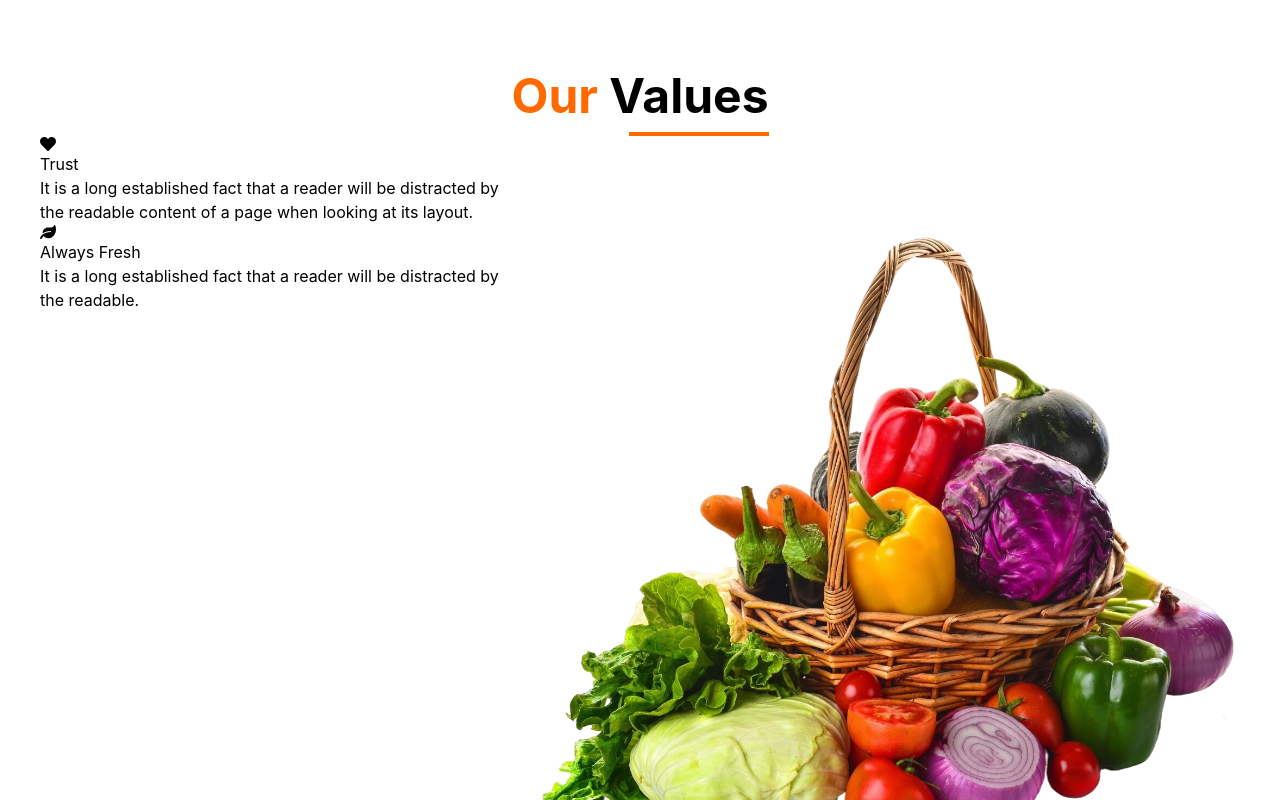
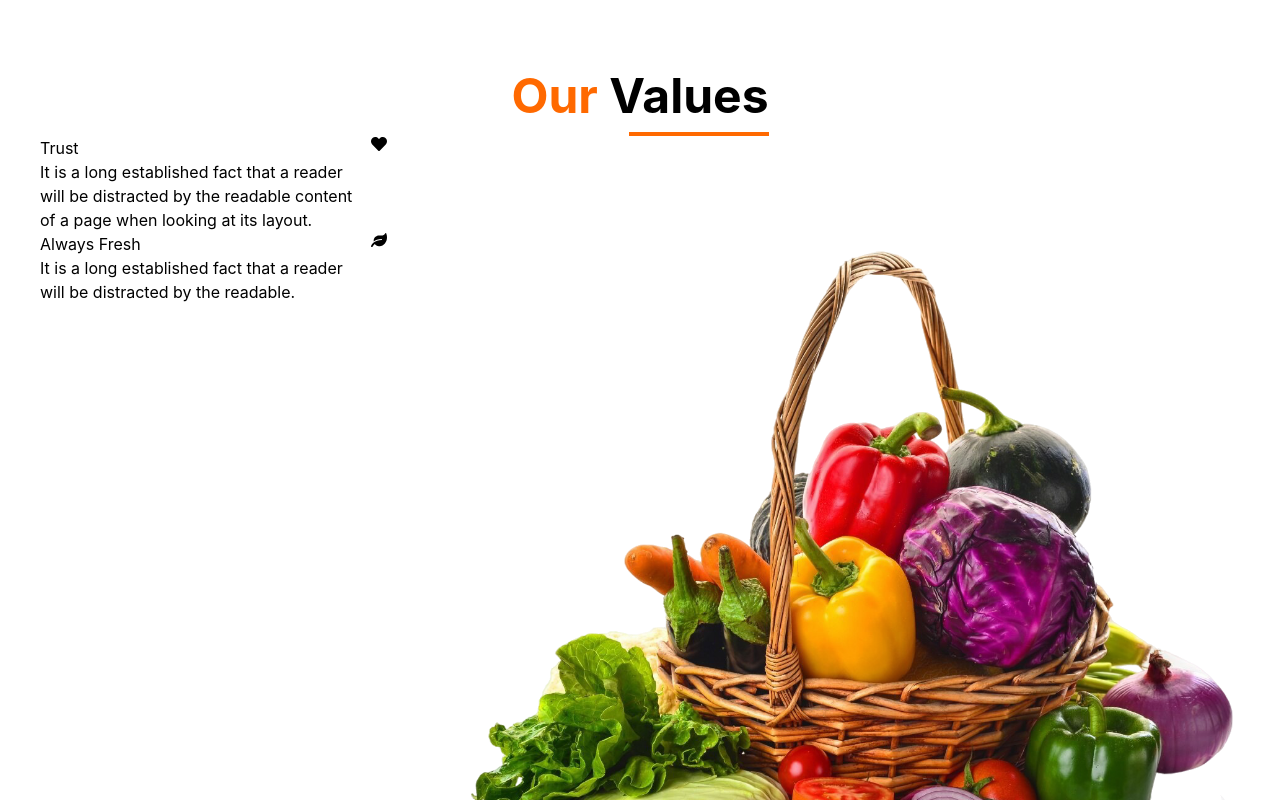
Before and after one commit to Nabeela-Kanwal/Grocery-store-react, a React (Vite) app: page / in a window 1280 px wide. Shown: the part 1600-2400 px from the top of the page. Built offline with nearby package versions, Linux system fonts and the light colour scheme.

Commit message:
fixed the icons

```diff
--- a/src/components/Values/Values.jsx
+++ b/src/components/Values/Values.jsx
@@ -6,12 +6,12 @@ import Basket from "../../assets/basket-full-vegetables.png";
 
 const Values = () => {
   const leftValues = value.slice(0, 2).map((items) => (
-    <div key={items.id}>
+    <div key={items.id} className="flex flex-row-reverse">
       <div>
         <span>{items.icon}</span>
       </div>
 
-      <div>
+      <div className="text-left">
         <h3>{items.title}</h3>
         <p>{items.description}</p>
       </div>
@@ -24,7 +24,9 @@ const Values = () => {
         <div className="flex">
           {/* left values */}
 
-          <div>{leftValues}</div>
+          <div className="w-1/2 pr-10">
+            {leftValues}
+          </div>
           <div>
             <img src={Basket} alt="" />
           </div>
```
Also changed, not shown: 4 other files (tests, documents, lock files or other folders).
